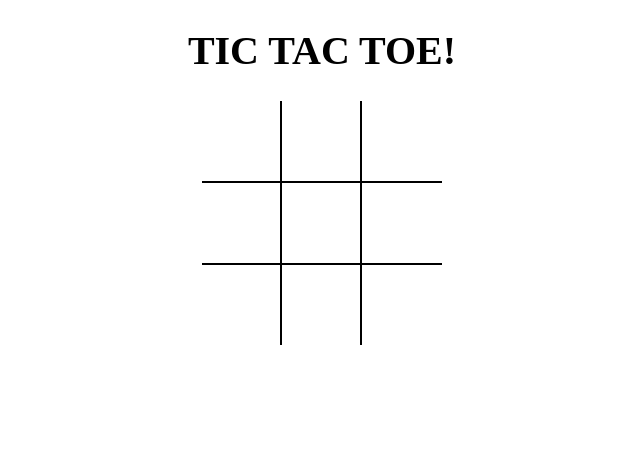
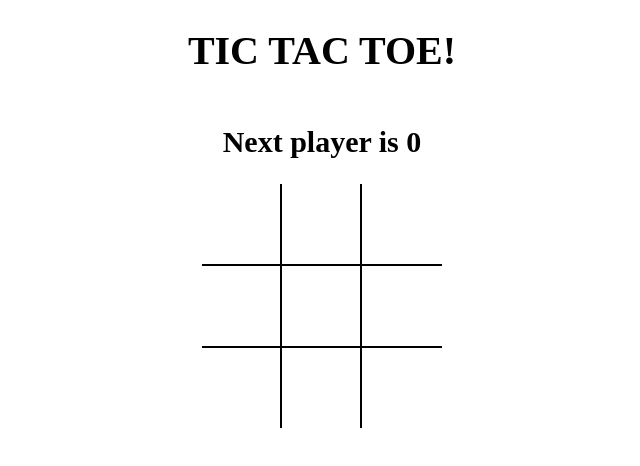
Before and after one commit to sarthak593/TicTacToe, a React (Vite) app: page / in a window 1280 px wide. Shown: the top 466 px of the page, without its empty margins (318-958 px from the left). Built offline with nearby package versions, Linux system fonts and the light colour scheme.

Commit message:
calculate winner and lift up the state

```diff
--- a/src/App.jsx
+++ b/src/App.jsx
@@ -1,12 +1,38 @@
-import React from "react";
+import React, { useState } from "react";
 import Board from "./Components/Board";
+import { calculateWinner } from "./helpers";
 import "./styles/root.scss";
 
 const App = () => {
+  const [board, setBoard] = useState(Array(9).fill(null));
+  const [isXNext, setIsXNext] = useState(false);
+
+  const winner = calculateWinner(board);
+
+  const message = winner
+    ? `Winner is ${winner}`
+    : `Next player is ${isXNext ? "x" : "0"}`;
+
+  const handlesquareClick = (position) => {
+    if (board[position] || winner) {
+      return;
+    }
+    setBoard((prev) => {
+      return prev.map((square, pos) => {
+        if (pos === position) {
+          return isXNext ? "x" : "0";
+        }
+        return square;
+      });
+    });
+    setIsXNext((prev) => !prev);
+  };
+
   return (
     <div className="app">
       <h1>TIC TAC TOE!</h1>
-      <Board />
+      <h2>{message}</h2>
+      <Board board={board} handlesquareClick={handlesquareClick} />
     </div>
   );
 };
--- a/src/Components/Board.jsx
+++ b/src/Components/Board.jsx
@@ -1,25 +1,7 @@
-import React, { useState } from "react";
+import React from "react";
 import Square from "./Square";
 
-const Board = () => {
-  const [board, setBoard] = useState(Array(9).fill(null));
-  const [isXNext, setIsXNext] = useState(false);
-
-  const handlesquareClick = (position) => {
-    if (board[position]) {
-      return;
-    }
-    setBoard((prev) => {
-      return prev.map((square, pos) => {
-        if (pos === position) {
-          return isXNext ? "x" : "0";
-        }
-        return square;
-      });
-    });
-    setIsXNext((prev) => !prev);
-  };
-
+const Board = ({ board, handlesquareClick }) => {
   const renderSquare = (position) => {
     return (
       <Square
--- /dev/null
+++ b/src/helpers.jsx
@@ -0,0 +1,19 @@
+export function calculateWinner(squares) {
+  const lines = [
+    [0, 1, 2],
+    [3, 4, 5],
+    [6, 7, 8],
+    [0, 3, 6],
+    [1, 4, 7],
+    [2, 5, 8],
+    [0, 4, 8],
+    [2, 4, 6],
+  ];
+  for (let i = 0; i < lines.length; i++) {
+    const [a, b, c] = lines[i];
+    if (squares[a] && squares[a] === squares[b] && squares[a] === squares[c]) {
+      return squares[a];
+    }
+  }
+  return null;
+}
```
